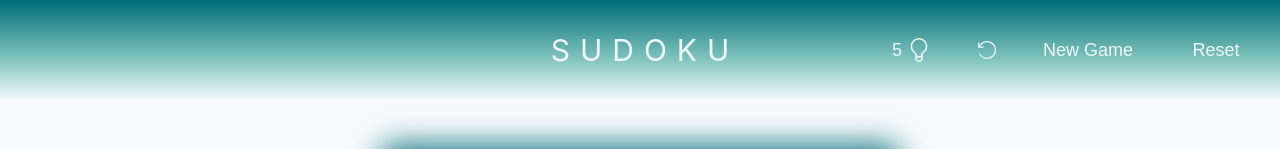
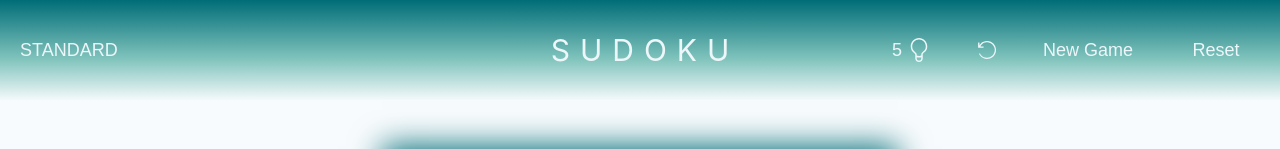
Before and after one commit to olyt/sudoku, a React (Vite) app: page / in a window 1280 px wide. Shown: the top 149 px of the page. Built offline with nearby package versions, Linux system fonts and the light colour scheme.

Commit message:
added ui to handle generators

```diff
--- /dev/null
+++ b/src/components/GeneratorsBlock/GeneratorsBlock.tsx
@@ -0,0 +1,44 @@
+import React from 'react';
+import { useAppDispatch } from '../../context/AppContext';
+import { EGeneratorType, EModalComponents } from '../../context/types';
+import ModalButton from '../Buttons/ModalButton';
+import { setModalComponent, setModalIsOpen } from '../../context/modal/actions';
+import { setGeneratorType } from '../../context/generator/actions';
+
+const GENERATOR_LABELS: Record<EGeneratorType, string> = {
+    [EGeneratorType.Standard]: 'standard',
+    [EGeneratorType.Symmetric]: 'symmetric',
+    [EGeneratorType.Isomorphic]: 'isomorphic',
+    [EGeneratorType.Technique]: 'technique',
+};
+
+const GeneratorsBlock: React.FC = () => {
+    const dispatch = useAppDispatch();
+    const setGenerator: (generatorType: EGeneratorType) => void = (generatorType) => {
+        dispatch(setGeneratorType(generatorType));
+        dispatch(setModalIsOpen(false));
+        dispatch(setModalComponent(EModalComponents.Empty))
+    };
+
+    const generateButtons = (): React.ReactElement[] => {
+        return (Object.values(GENERATOR_LABELS) as EGeneratorType[]).map((generatorType) => {
+            const text = generatorType
+                .charAt(0)
+                .toUpperCase()
+                .concat(generatorType.substring(1)) as EGeneratorType;
+
+            return (
+                <ModalButton
+                    key={generatorType}
+                    onClick={() => setGenerator(text)}
+                >
+                    {text}
+                </ModalButton>
+            );
+        });
+    };
+
+    return <>{generateButtons()}</>;
+};
+
+export default GeneratorsBlock;
--- a/src/components/Header/Header.tsx
+++ b/src/components/Header/Header.tsx
@@ -1,11 +1,23 @@
 import React from 'react';
-import { ButtonsWrapper, H1, StyledHeader } from './styles';
+import { ButtonsWrapper, H1, StyledHeader, TechniqueButton } from './styles';
 import GameControl from '../Buttons/Blocks/GameControl';
 import Features from '../Buttons/Blocks/Features';
+import { useAppDispatch, useGeneratorType } from '../../context/AppContext';
+import { EModalComponents } from '../../context/types';
+import { setModalComponent, setModalIsOpen } from '../../context/modal/actions';
 
 const Header: React.FC = () => {
+    const generatorType = useGeneratorType();
+    const dispatch = useAppDispatch();
+
     return (
         <StyledHeader>
+            <TechniqueButton onClick={() => {
+                dispatch(setModalComponent(EModalComponents.GeneratorsBlock));
+                dispatch(setModalIsOpen(true));
+            }}>
+                {generatorType}
+            </TechniqueButton>
             <H1>sudoku</H1>
             <ButtonsWrapper>
                 <Features />
--- a/src/components/Header/styles.tsx
+++ b/src/components/Header/styles.tsx
@@ -1,4 +1,5 @@
 import styled from 'styled-components';
+import HeaderButton from '../Buttons/HeaderButton';
 
 export const StyledHeader = styled.header`
     box-sizing: border-box;
@@ -48,6 +49,16 @@ export const H1 = styled.h1`
     }
 `;
 
+export const TechniqueButton = styled(HeaderButton)`
+    grid-column-start: 1;
+    padding: 10px 20px;
+    box-sizing: border-box;
+
+    @media (max-width: ${({ theme }) => theme.breakpoints.sm}) {
+        display: none;
+    }
+`;
+
 export const ButtonsWrapper = styled.div`
     display: flex;
     justify-content: flex-end;
--- a/src/components/Modal/Modal.tsx
+++ b/src/components/Modal/Modal.tsx
@@ -4,10 +4,13 @@ import { useAppDispatch, useIsGameWon, useModal } from '../../context/AppContext
 import WinBanner from '../WinBanner/WinBanner';
 import DifficultyBlock from '../DifficultyBlock/DifficultyBlock';
 import { InnerModal, OuterModal } from './styles';
-import { setModalIsOpen } from '../../context/modal/actions';
+import { setModalComponent, setModalIsOpen } from '../../context/modal/actions';
+import GeneratorsBlock from '../GeneratorsBlock/GeneratorsBlock';
+import { EModalComponents } from '../../context/types';
 
 const components: { [Key: string]: FC } = {
     DifficultyBlock,
+    GeneratorsBlock,
     WinBanner,
 };
 
@@ -23,6 +26,7 @@ const Modal: FC = () => {
         }
 
         dispatch(setModalIsOpen(false));
+        dispatch(setModalComponent(EModalComponents.Empty));
     }, [isGameWon, dispatch]);
 
     useEffect(() => {
--- a/src/context/types.ts
+++ b/src/context/types.ts
@@ -33,6 +33,7 @@ export enum EGameStatus {
 /** Components that can be rendered inside the modal */
 export enum EModalComponents {
     DifficultyBlock = 'DifficultyBlock',
+    GeneratorsBlock = 'GeneratorsBlock',
     WinBanner = 'WinBanner',
     Empty = 'empty',
 }
```
